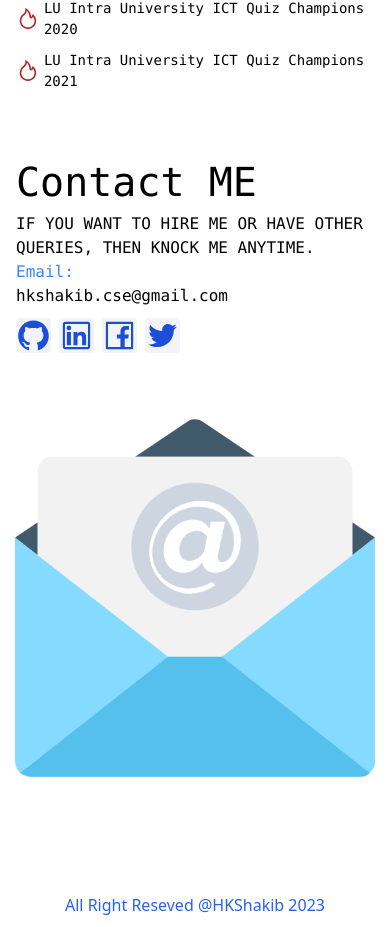
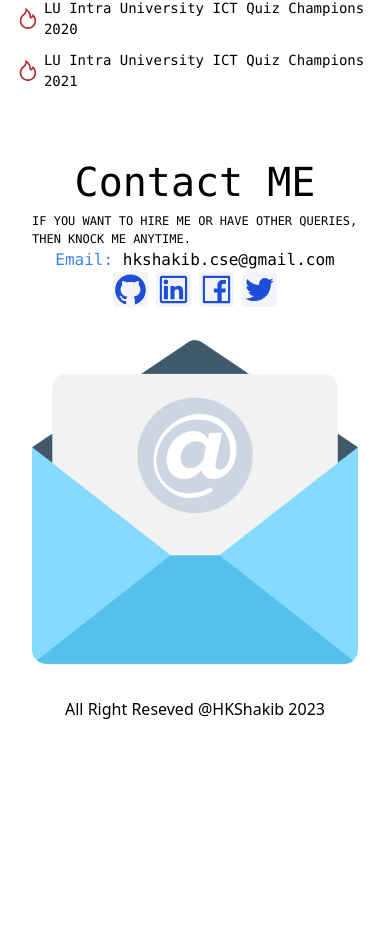
Before and after one commit to hkshakib/portfolio, a React (Create React App) app: page / in a window 390 px wide. Shown: the part 9304-10231 px from the top of the page. After the commit the page ends 10035 px from the top, so only its background shows below. Built offline with nearby package versions, Linux system fonts and the light colour scheme; what tailwindcss-font-inter would draw is missing.

Commit message:
fix: Footer Responsive and redesign

```diff
--- a/src/components/Footer.jsx
+++ b/src/components/Footer.jsx
@@ -5,28 +5,50 @@ import Email from "../static/email.png";
 const Footer = () => {
   return (
     <div className='flex flex-col w-[100%] pb-[10px]'>
-      <div className='flex flex-col lg:flex-row pb-[100px] lg:ml-[15px]'>
-        <div className='flex flex-col lg:flex-1 justify-start lg:pt-[50px] pl-4 pb-[50px] lg:pb-0'>
+
+      <div className='flex flex-col basis-[90%] lg:flex-row'>
+
+        <div className='flex flex-col lg:flex-1 flex-wrap'>
+
+          <div className='flex flex-col lg:flex-1 justify-start items-center'>
+
+            <div className='flex lg:flex-1'>
               <h1 className='text-[40px] lg:text-[56px] font-mono'>Contact ME</h1>
-              <h2 className='font-mono lg:text-[30px]'>IF YOU WANT TO HIRE ME OR HAVE OTHER QUERIES, THEN KNOCK ME ANYTIME.</h2>
-              <h2 className='font-mono lg:text-[30px]'><p className='text-blue-500'>Email:</p> hkshakib.cse@gmail.com</h2>
-              <div className='flex basis-[10%] lg:w-[100%] gap-4 mt-[10px]'>
-                <button className='flex justify-center items-center text-[35px] gap-2 font-semibold'>
-                    <a href="https://github.com/hkshakib" target="_blank" rel="noopener noreferrer"><AiOutlineGithub className='bg-[#F2f4F8] rounded text-blue-700 hover:bg-white hover:text-[36px]'/></a>
-                    <a href="https://www.linkedin.com/in/hkshakib/" target="_blank" rel="noopener noreferrer"><AiOutlineLinkedin className='bg-[#F2f4F8] rounded text-blue-700 hover:bg-white hover:text-[36px]'/></a>
-                    <a href="https://web.facebook.com/Humayun.kibria.shakib/" target="_blank" rel="noopener noreferrer"><AiOutlineFacebook className='bg-[#F2f4F8] rounded text-blue-700 hover:bg-white hover:text-[36px]'/></a>
-                    <a href="https://twitter.com/HKibriaShakib" target="_blank" rel="noopener noreferrer"><AiOutlineTwitter className='bg-[#F2f4F8] rounded text-blue-700 hover:bg-white hover:text-[36px]'/></a>
-                </button>
             </div>
+
+            <div className='flex justify-center items-end lg:flex-1 lg:w-[100%] pl-8 pr-4 lg:p-0'>
+              <p className='font-mono text-[12px] lg:text-[18px]'>IF YOU WANT TO HIRE ME OR HAVE OTHER QUERIES, THEN KNOCK ME ANYTIME.</p>
+            </div>
+
+            <div className='flex lg:flex-1 w-[100%] justify-center items-end'>
+              <h2 className='font-mono lg:text-[20px]'><span className='text-blue-500'>Email:</span> hkshakib.cse@gmail.com</h2>
+            </div>
+
+          </div>
+
+          <div className='flex lg:flex-1 justify-center items-end gap-4'>
+
+            <button className='flex text-[35px] gap-2 font-semibold'>
+              <a href="https://github.com/hkshakib" target="_blank" rel="noopener noreferrer"><AiOutlineGithub className='bg-[#F2f4F8] rounded text-blue-700 hover:bg-white hover:text-[36px]'/></a>
+              <a href="https://www.linkedin.com/in/hkshakib/" target="_blank" rel="noopener noreferrer"><AiOutlineLinkedin className='bg-[#F2f4F8] rounded text-blue-700 hover:bg-white hover:text-[36px]'/></a>
+              <a href="https://web.facebook.com/Humayun.kibria.shakib/" target="_blank" rel="noopener noreferrer"><AiOutlineFacebook className='bg-[#F2f4F8] rounded text-blue-700 hover:bg-white hover:text-[36px]'/></a>
+              <a href="https://twitter.com/HKibriaShakib" target="_blank" rel="noopener noreferrer"><AiOutlineTwitter className='bg-[#F2f4F8] rounded text-blue-700 hover:bg-white hover:text-[36px]'/></a>
+            </button>
+
+          </div>
+
         </div>
 
-        <div className='flex lg:flex-1 m-[15px] lg:ml-[40px]'>
-              <img className='bg-contain rounded-lg' src={Email} alt="Email" />
+        <div className='flex lg:flex-1 justify-center lg:p-0 p-8'>
+          <img className='bg-contain rounded-lg' src={Email} alt="Email" />
         </div>
+
       </div>
+
       <div className='flex justify-center items-center'>
-        <h2 className='text-blue-600'>All Right Reseved @HKShakib 2023</h2>
+        <h2>All Right Reseved @HKShakib 2023</h2>
       </div>
+
     </div>
   )
 }
```
